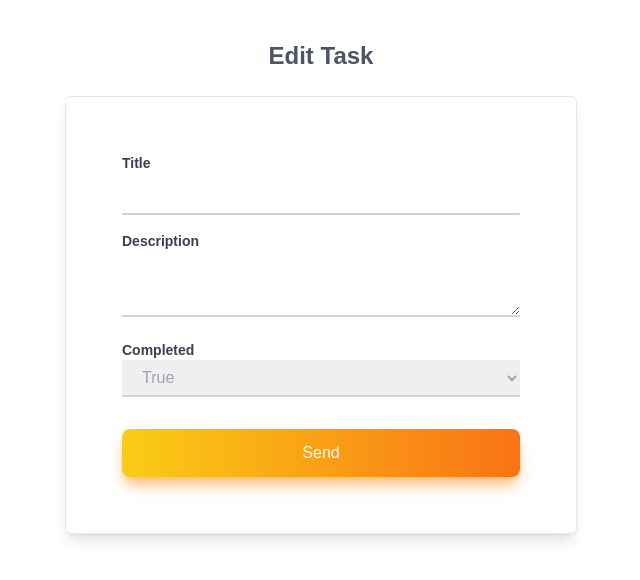
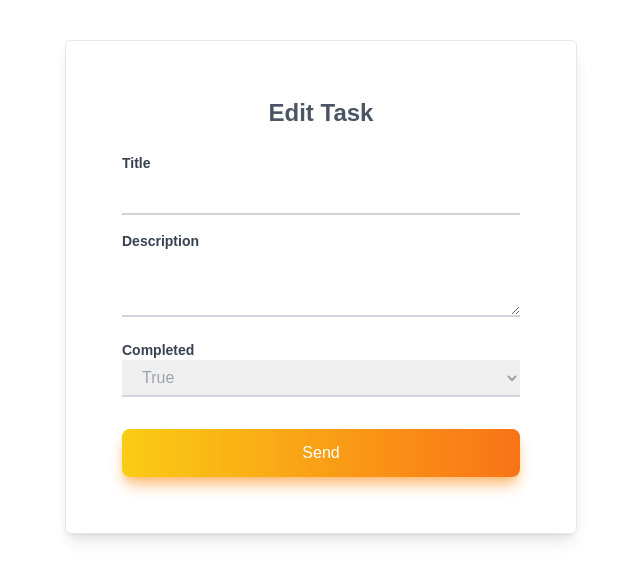
Before and after one commit to cristian1534/Coally, a Next.js app in the folder client/: page /tasks/1 in a window 1280 px wide. Shown: the top 580 px of the page, without its empty margins (319-959 px from the left). Built offline with nearby package versions, Linux system fonts and the light colour scheme; no server answers.

Commit message:
Framer Motion added to Frontend.

```diff
--- /dev/null
+++ b/client/app/loading.tsx
@@ -0,0 +1,8 @@
+
+export default function Loading() {
+    return (
+      <div className="flex items-center justify-center h-screen text-gray-600">
+        <div className="text-center">Loading...</div>
+      </div>
+    );
+  }
--- a/client/components/SignInForm.tsx
+++ b/client/components/SignInForm.tsx
@@ -5,7 +5,8 @@ import { TSignInResponse, TSignIn } from "../types";
 import { useApiContext } from "../context/ApiContext";
 import Cookies from "js-cookie";
 import { useRouter } from "next/navigation";
-
+import { motion } from "framer-motion";
+import { fadeIn } from "../utils/variants";
 
 export const LogInForm = () => {
   const { signin } = useApiContext();
@@ -78,9 +79,13 @@ export const LogInForm = () => {
           {message}
         </div>
       )}
-      <form
+      <motion.form
         className="bg-white p-6 rounded-lg shadow-lg max-w-sm w-full space-y-5"
         onSubmit={handleSubmit(onSubmit)}
+        variants={fadeIn({ direction: "right", delay: 0.3 })}
+        initial="hidden"
+        whileInView={"show"}
+        viewport={{ once: false, amount: 0.7 }}
       >
         <h2 className="text-xl font-semibold text-center text-gray-500">
           Sign In
@@ -145,7 +150,7 @@ export const LogInForm = () => {
             {loading ? "Sending..." : "Send"}
           </button>
         </div>
-      </form>
+      </motion.form>
     </div>
   );
 };
--- a/client/components/TaskList.tsx
+++ b/client/components/TaskList.tsx
@@ -3,6 +3,8 @@ import Link from "next/link";
 import React, { useEffect, useState } from "react";
 import { useApiContext } from "../context/ApiContext";
 import { TTask } from "../types";
+import { motion } from "framer-motion";
+import { fadeIn } from "../utils/variants";
 
 export const TaskList = () => {
   const { getAll, remove } = useApiContext();
@@ -53,7 +55,12 @@ export const TaskList = () => {
               </th>
             </tr>
           </thead>
-          <tbody>
+          <motion.tbody
+            variants={fadeIn({ direction: "right", delay: 0.3 })}
+            initial="hidden"
+            whileInView={"show"}
+            viewport={{ once: false, amount: 0.7 }}
+          >
             {tasks.map((task) => (
               <tr
                 key={task.title}
@@ -84,7 +91,7 @@ export const TaskList = () => {
                 </td>
               </tr>
             ))}
-          </tbody>
+          </motion.tbody>
         </table>
       </div>
     </div>
--- a/client/components/UpdateForm.tsx
+++ b/client/components/UpdateForm.tsx
@@ -4,6 +4,9 @@ import { useForm } from "react-hook-form";
 import { useRouter } from "next/navigation";
 import { useApiContext } from "../context/ApiContext";
 import { TTask } from "../types/index";
+import { motion } from "framer-motion";
+import { fadeIn } from "../utils/variants";
+
 
 interface UpdateProps {
   taskId: string;
@@ -51,6 +54,8 @@ export const UpdateTaskForm = ({ taskId }: UpdateProps) => {
     }
   };
 
+
+
   if (loading)
     return (
       <div className="flex items-center justify-center h-screen">
@@ -59,15 +64,20 @@ export const UpdateTaskForm = ({ taskId }: UpdateProps) => {
     );
 
   return (
-    <div className="max-w-lg mx-auto mt-10">
-      <h2 className="text-2xl font-bold text-center text-gray-600 mb-6">
-        Edit Task
-      </h2>
-
+      <motion.div
+        className="max-w-lg mx-auto mt-10"
+        variants={fadeIn({ direction: "right", delay: 0.3 })}
+        initial="hidden"
+        whileInView={"show"}
+        viewport={{ once: false, amount: 0.7 }}
+      >
         <form
           onSubmit={handleSubmit(onSubmit)}
           className="space-y-4 text-gray-500 border p-14 rounded-md shadow-lg"
         >
+          <h2 className="text-2xl font-bold text-center text-gray-600 mb-6">
+            Edit Task
+          </h2>
           <div>
             <label
               htmlFor="title"
@@ -103,7 +113,9 @@ export const UpdateTaskForm = ({ taskId }: UpdateProps) => {
               defaultValue={task?.description}
             />
             {errors.description && (
-            <p className="text-red-500 text-sm">{errors.description.message}</p>
+              <p className="text-red-500 text-sm">
+                {errors.description.message}
+              </p>
             )}
           </div>
 
@@ -118,7 +130,7 @@ export const UpdateTaskForm = ({ taskId }: UpdateProps) => {
               id="status"
               {...register("status", { required: "Status is required" })}
               className="w-full px-4 py-2 border-b-2 border-gray-300 focus:ring-0 focus:outline-none focus:border-yellow-400 text-gray-400"
-            defaultValue={task?.status ? "Completed": "Pending"}
+              defaultValue={task?.status ? "Completed" : "Pending"}
             >
               <option value="true">True</option>
               <option value="false">False</option>
@@ -138,6 +150,6 @@ export const UpdateTaskForm = ({ taskId }: UpdateProps) => {
             </button>
           </div>
         </form>
-    </div>
+      </motion.div>
   );
 };
--- /dev/null
+++ b/client/utils/variants.ts
@@ -0,0 +1,26 @@
+type FadeInDirection = 'up' | 'down' | 'left' | 'right';
+interface FadeInProps {
+  direction: FadeInDirection;
+  delay: number;
+}
+
+export const fadeIn = ({ direction, delay }: FadeInProps) => {
+  return {
+    hidden: {
+      y: direction === 'up' ? 80 : direction === 'down' ? -80 : 0,
+      opacity: 0,
+      x: direction === 'left' ? 80 : direction === 'right' ? -80 : 0,
+    },
+    show: {
+      y: 0,
+      x: 0,
+      opacity: 1,
+      transition: {
+        type: 'tween',
+        duration: 1.2,
+        delay: delay,
+        ease: [0.25, 0.25, 0.25, 0.75],
+      },
+    },
+  };
+};
--- /dev/null
+++ b/package.json
@@ -0,0 +1,5 @@
+{
+  "dependencies": {
+    "framer-motion": "^11.15.0"
+  }
+}
```
Also changed, not shown: 1 other file (tests, documents, lock files or other folders). Lines whose indentation alone changed are shown as unchanged.
